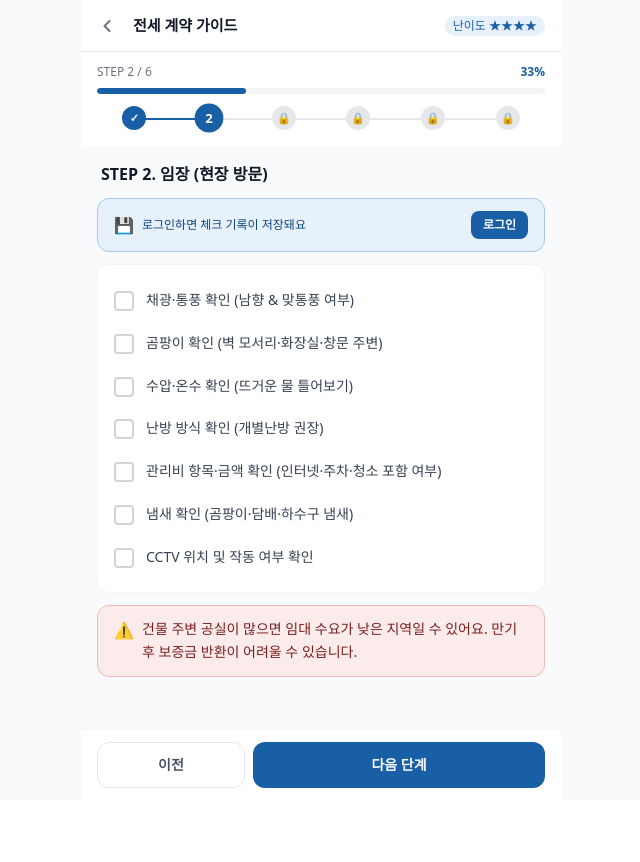
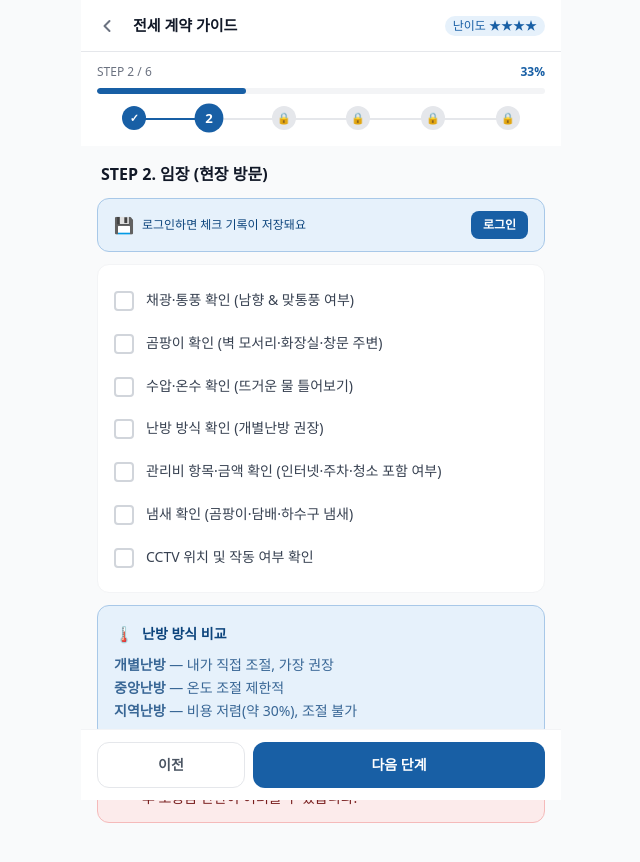
Before and after one commit to jipsa-app/jipsa-client, a React (Vite) app: page /jeonse in a window 1280 px wide. Both pictures are taken after a click on the button "다음 단계". Shown: the top 862 px of the page, without its empty margins (319-959 px from the left). Before the commit the page ends 800 px from the top, so only its background shows below. Built offline with nearby package versions, Linux system fonts and the light colour scheme.

Commit message:
fix: 전세 가이드 난방방식 카드 추가, 특약 문구 수정, 계약 체크 항목 추가

```diff
--- a/src/pages/JeonseGuide.jsx
+++ b/src/pages/JeonseGuide.jsx
@@ -281,6 +281,18 @@ export default function JeonseGuide() {
             CCTV 위치 및 작동 여부 확인
           </CheckItem>
         </div>
+        <div className="rounded-xl border p-4 space-y-2" style={{ backgroundColor: BG, borderColor: BORDER }}>
+          <div className="flex items-center gap-2">
+            <span>🌡️</span>
+            <span className="font-semibold text-sm" style={{ color: TEXT }}>난방 방식 비교</span>
+          </div>
+          <p className="text-sm leading-relaxed" style={{ color: TEXT + 'CC' }}>
+            <b>개별난방</b> — 내가 직접 조절, 가장 권장<br/>
+            <b>중앙난방</b> — 온도 조절 제한적<br/>
+            <b>지역난방</b> — 비용 저렴(약 30%), 조절 불가
+          </p>
+        </div>
+
         <WarningBanner>
           건물 주변 공실이 많으면 임대 수요가 낮은 지역일 수 있어요. 만기 후 보증금 반환이 어려울 수 있습니다.
         </WarningBanner>
@@ -376,6 +388,9 @@ export default function JeonseGuide() {
           <CheckItem checked={!!checks['4a']} onChange={() => toggle('4a')} color={COLOR}>
             계약금은 임대인 본인 명의 계좌로만 송금
           </CheckItem>
+          <CheckItem checked={!!checks['4b']} onChange={() => toggle('4b')} color={COLOR}>
+            계약서에 보증금·계약 기간·잔금일 명확히 기재 확인
+          </CheckItem>
         </div>
         <div className="bg-[#E6F1FB] border border-[#A8C8E8] rounded-xl p-4">
           <p className="text-xs font-bold text-[#0C447C] uppercase tracking-wide mb-3">✍️ 특약 필수 3가지</p>
@@ -383,7 +398,7 @@ export default function JeonseGuide() {
             {[
               '잔금일 전 소유권 이전·근저당 설정 금지',
               '전세보증보험 가입 협조 의무',
-              '입주 전 배·수관 이상 시 조건 명시',
+              '입주 전 도배·장판 교체 임대인 부담',
             ].map((item, i) => (
               <li key={i} className="flex items-start gap-2 text-sm text-[#0C447C]">
                 <span className="font-bold flex-shrink-0">{i + 1}.</span>
```
